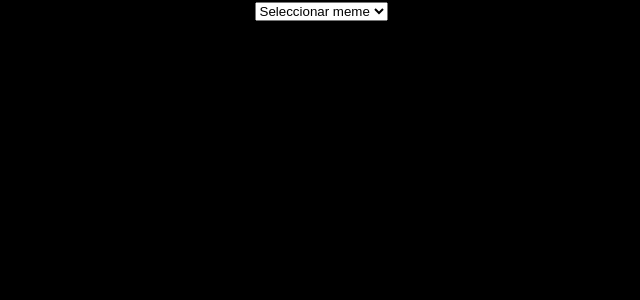
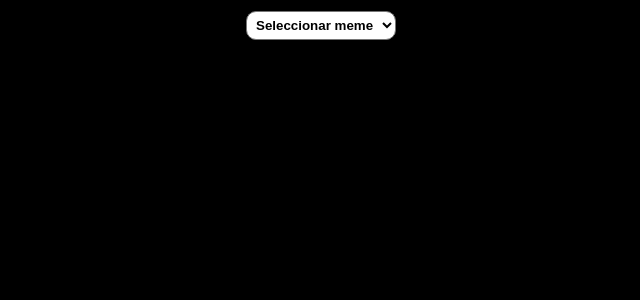
Before and after one commit to denisrold/memeCreator, a React (Create React App) app in the folder meme-creator/memecreator/: page / in a window 1280 px wide. Shown: the top 300 px of the page, without its empty margins (319-959 px from the left). Built offline with nearby package versions, Linux system fonts and the light colour scheme.

Commit message:
Memerizador ok

```diff
--- a/meme-creator/memecreator/src/App.css
+++ b/meme-creator/memecreator/src/App.css
@@ -7,7 +7,23 @@
   height: 40vmin;
   pointer-events: none;
 }
-
+select, input, button{
+  background-color: white;
+  border-radius: 10px;
+  padding: 0.3rem;
+  outline: none;
+  font-weight: bolder;
+  margin-top: 0.7rem;
+}
+select option{
+  font-weight: bolder;
+  font-size: smaller;
+}
+button{width: 13rem;}
+button:hover{  cursor: pointer;}
+button:active{
+  background-color: whitesmoke;
+}
 @media (prefers-reduced-motion: no-preference) {
   .App-logo {
     animation: App-logo-spin infinite 20s linear;
@@ -47,7 +63,7 @@ margin: auto;}
 .meme span{
   position: absolute;
   top:50px;
-  font-size: 36px;
+  font-size: 38px;
   font-weight: 700;
   text-shadow: 1px 0px 2px black, -1px 0px 2px black, 0px 1px 2px black, 0px -1px 2px black;
   color: white;
```
